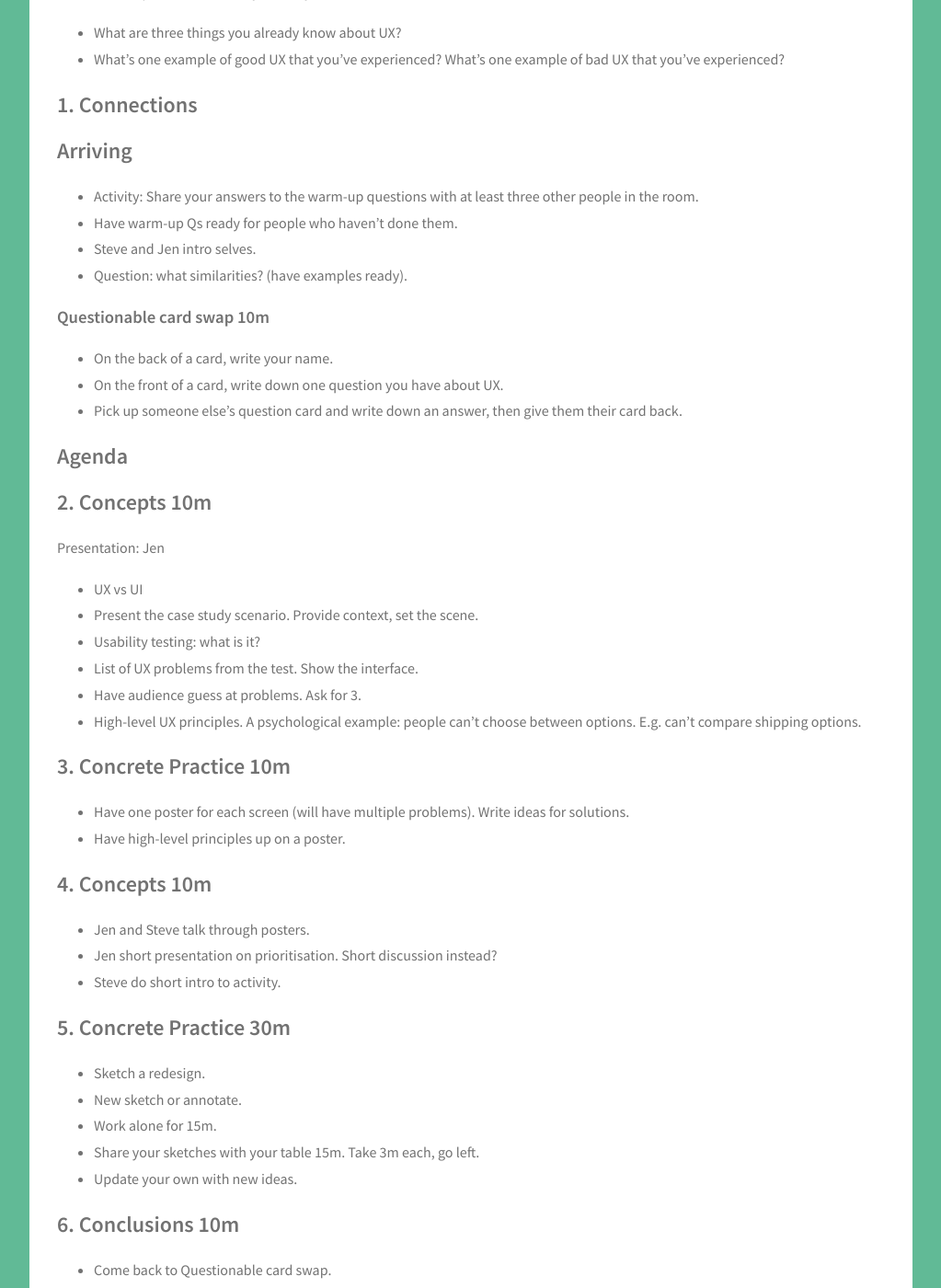
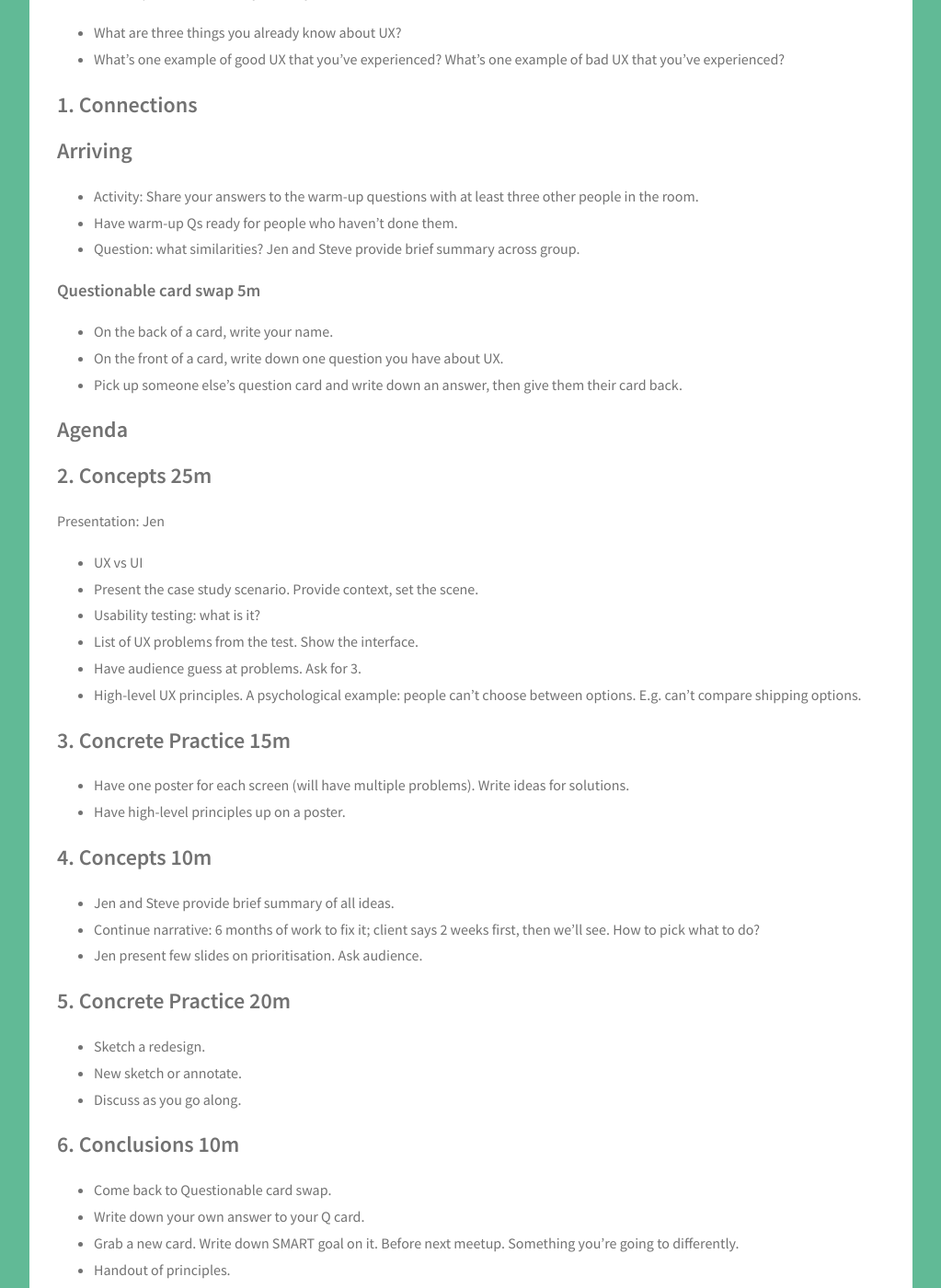
Before and after one commit to CTFEDs/Help-The-UX-Designer-isnt-coming-in-today-Workshop, a Jekyll site: the page built from workshop-outline.md, in a window 1280 px wide and 1400 px high, scrolled down 328 px. Shown: the whole window at 92% size, without its empty margins (128-1151 px from the left). Built offline with Jekyll 4.4.1, drawn with Linux system fonts in a browser that asks for light colours.

Commit message:
Update outline based on how the workshop ran

```diff
--- a/workshop-outline.md
+++ b/workshop-outline.md
@@ -16,10 +16,9 @@ We look forward to seeing you at the workshop on Wednesday 6th April. To get you
 
 * Activity: Share your answers to the warm-up questions with at least three other people in the room.
 * Have warm-up Qs ready for people who haven't done them.
-* Steve and Jen intro selves.
-* Question: what similarities? (have examples ready).
+* Question: what similarities? Jen and Steve provide brief summary across group.
 
-### Questionable card swap 10m
+### Questionable card swap 5m
 
 * On the back of a card, write your name.
 * On the front of a card, write down one question you have about UX.
@@ -27,7 +26,7 @@ We look forward to seeing you at the workshop on Wednesday 6th April. To get you
 
 ## Agenda
 
-## 2. Concepts 10m
+## 2. Concepts 25m
 
 Presentation: Jen
 
@@ -38,24 +37,22 @@ Presentation: Jen
 * Have audience guess at problems. Ask for 3.
 * High-level UX principles. A psychological example: people can't choose between options. E.g. can't compare shipping options.
 
-## 3. Concrete Practice 10m
+## 3. Concrete Practice 15m
 
 * Have one poster for each screen (will have multiple problems). Write ideas for solutions.
 * Have high-level principles up on a poster.
 
 ## 4. Concepts 10m
 
-* Jen and Steve talk through posters.
-* Jen short presentation on prioritisation. Short discussion instead?
-* Steve do short intro to activity.
+* Jen and Steve provide brief summary of all ideas.
+* Continue narrative: 6 months of work to fix it; client says 2 weeks first, then we'll see. How to pick what to do?
+* Jen present few slides on prioritisation. Ask audience.
 
-## 5. Concrete Practice 30m
+## 5. Concrete Practice 20m
 
 * Sketch a redesign.
 * New sketch or annotate.
-* Work alone for 15m.
-* Share your sketches with your table 15m. Take 3m each, go left.
-* Update your own with new ideas.
+* Discuss as you go along.
 
 ## 6.  Conclusions 10m
 
```
